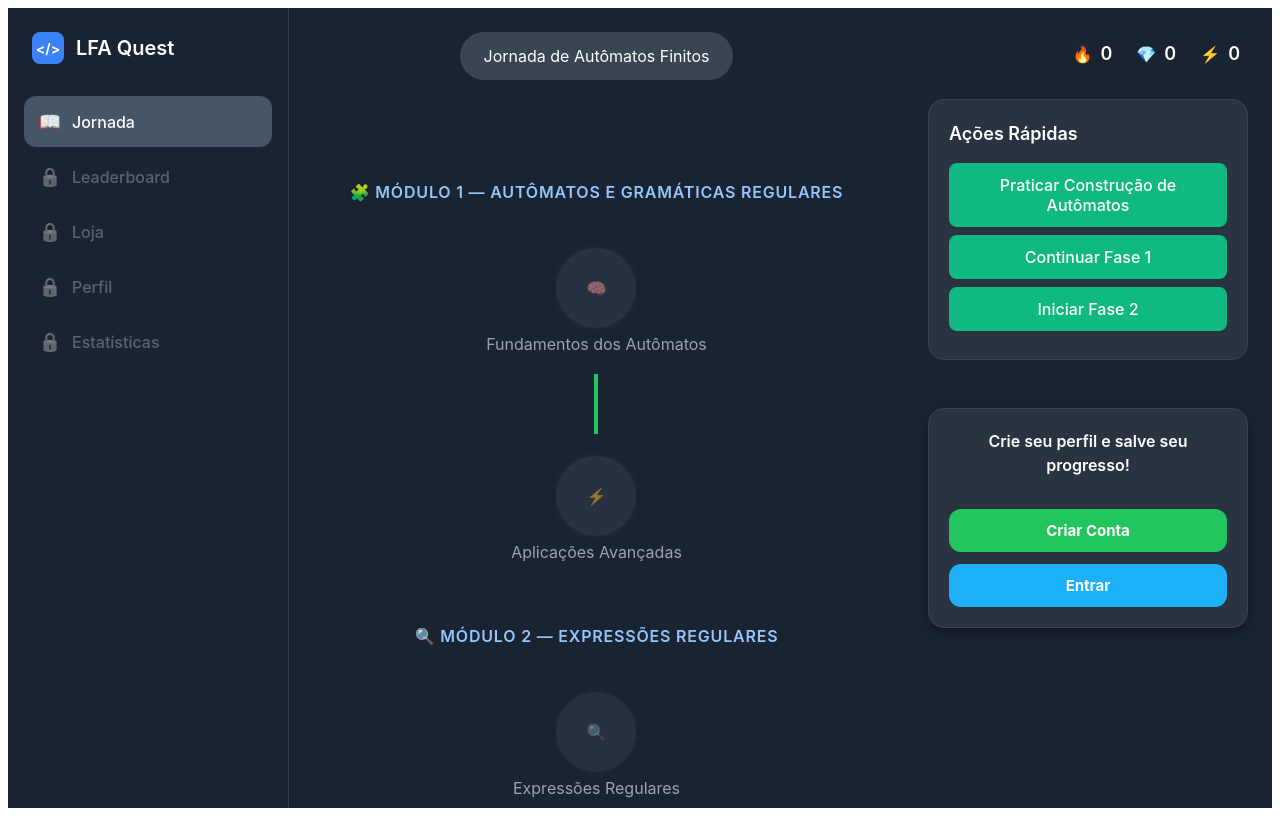
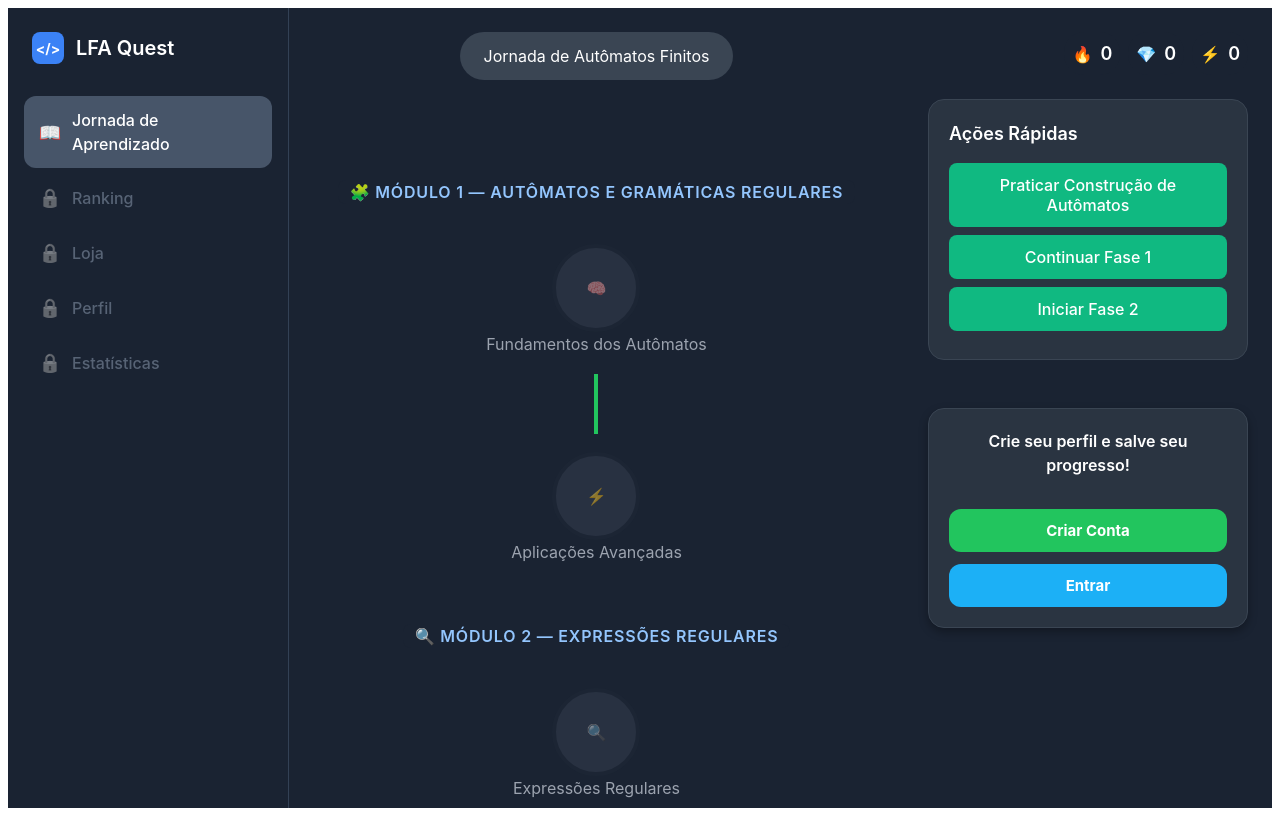
Before and after one commit to ericViana445/front-LFAQuest, a React (Vite) app: page /path in a window 1280 px wide. Built offline with nearby package versions, Linux system fonts and the light colour scheme.

Commit message:
Update Sidebar.tsx

```diff
--- a/src/components/sidebar/Sidebar.tsx
+++ b/src/components/sidebar/Sidebar.tsx
@@ -17,8 +17,8 @@ const Sidebar: React.FC<SidebarProps> = ({ activeItem, onNavigate }) => {
 
   // 🔹 Itens do menu (todos, mas só "journey" fica livre sem login)
   const navItems = [
-    { id: "journey", label: "Jornada", icon: "📖", path: "/path", requiresLogin: false },
-    { id: "leaderboard", label: "Leaderboard", icon: "🏆", path: "/leaderboard", requiresLogin: true },
+    { id: "journey", label: "Jornada de Aprendizado", icon: "📖", path: "/path", requiresLogin: false },
+    { id: "leaderboard", label: "Ranking", icon: "🏆", path: "/leaderboard", requiresLogin: true },
     { id: "store", label: "Loja", icon: "🏪", path: "/store", requiresLogin: true },
     { id: "profile", label: "Perfil", icon: "👤", path: "/profile", requiresLogin: true },
     { id: "more", label: "Estatísticas", icon: "⋯", path: "/more", requiresLogin: true },
```
